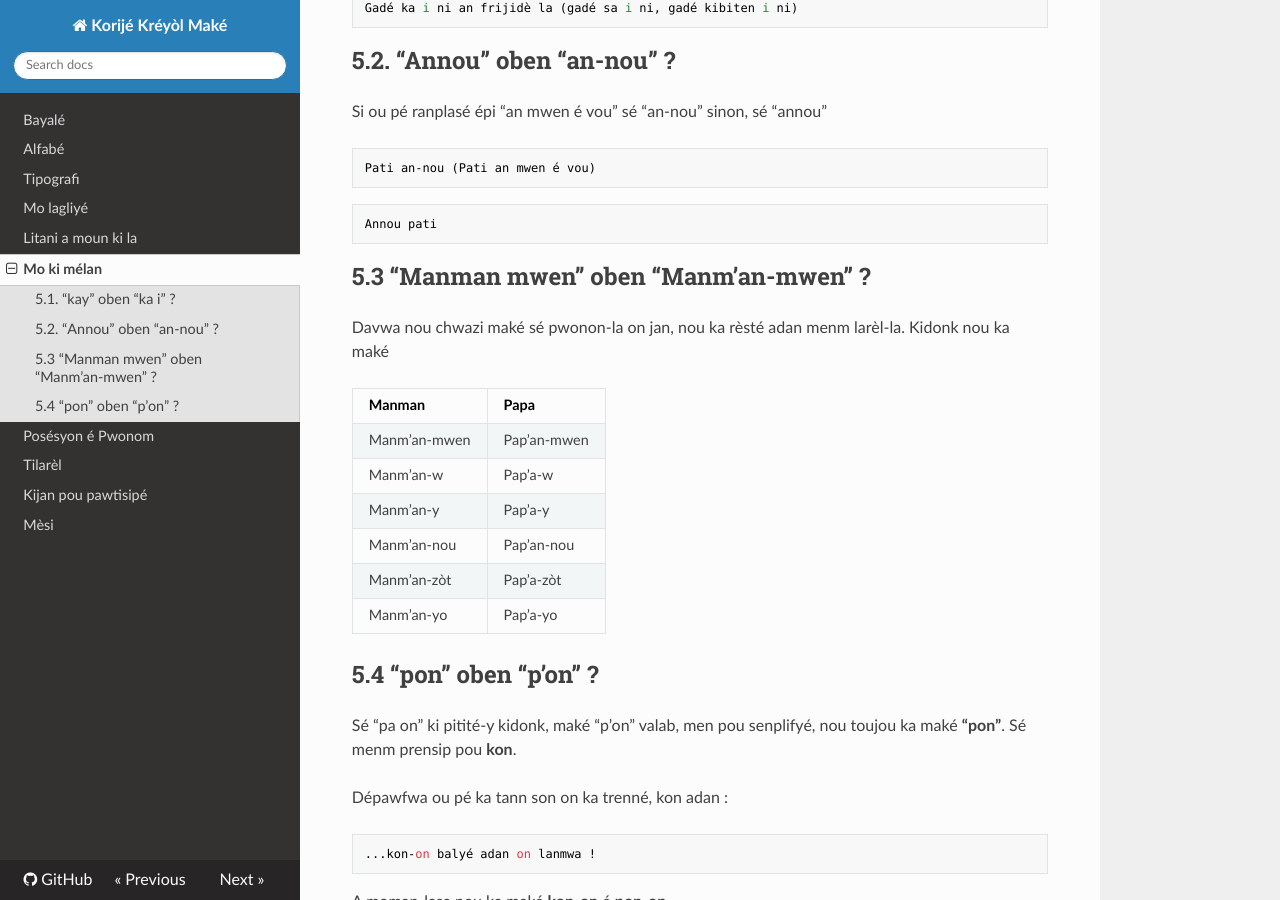
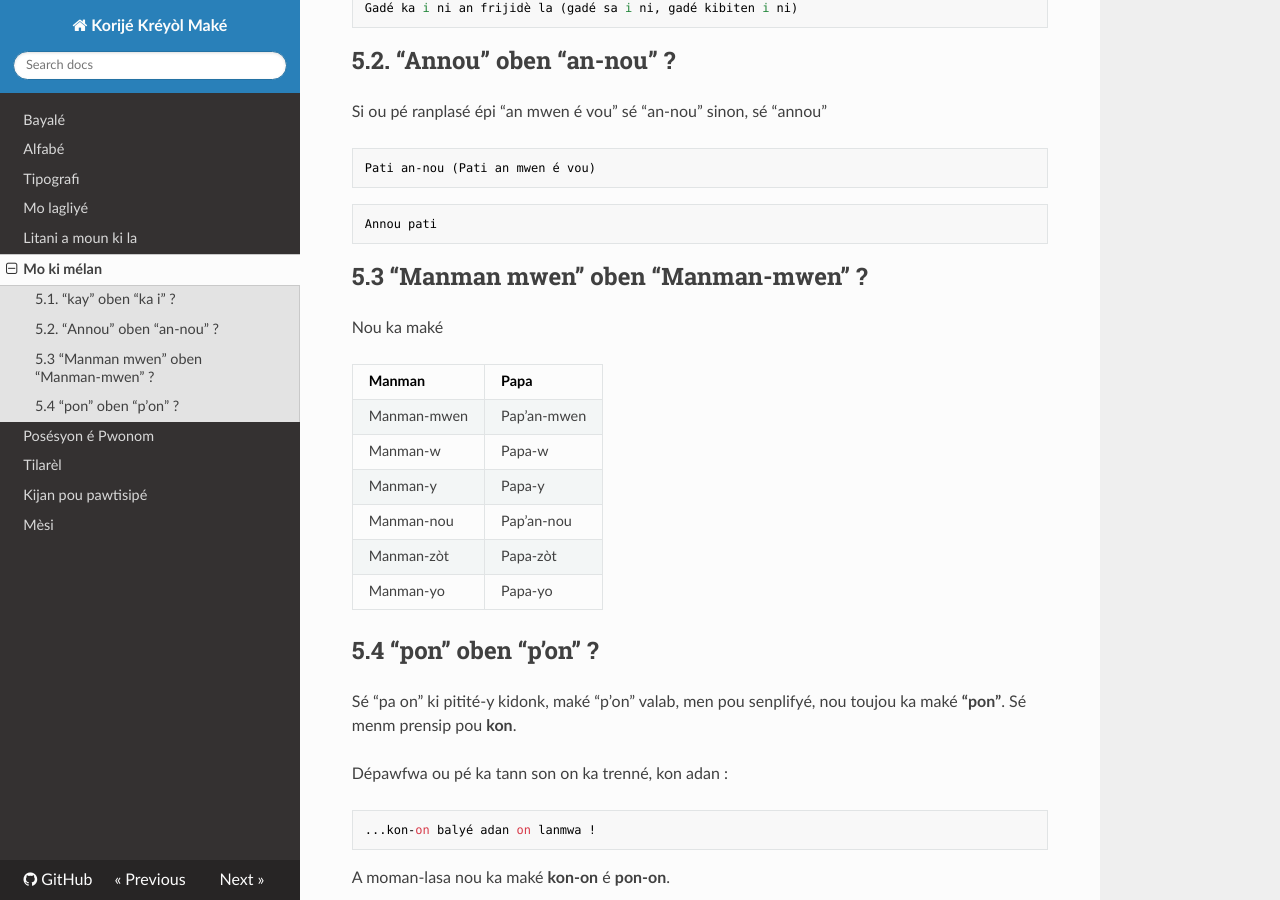
Before and after one commit to grankontel/kkm, an MkDocs documentation site: the page built from docs/koreksyon.md, in a window 1280 px wide and 900 px high, scrolled down 580 px. Built offline with MkDocs 1.6.1, drawn with Linux system fonts in a browser that asks for light colours; nearby versions of some CDN libraries.

Commit message:
Miwna
korèksyon a Miwna

````diff
--- a/docs/koreksyon.md
+++ b/docs/koreksyon.md
@@ -36,18 +36,18 @@ Pati an-nou (Pati an mwen é vou)
 Annou pati
 ```
 
-## 5.3 "Manman mwen" oben "Manm'an-mwen" ?
+## 5.3 "Manman mwen" oben "Manman-mwen" ?
 
-Davwa nou chwazi maké sé pwonon-la on jan, nou ka rèsté adan menm larèl-la. Kidonk nou ka maké
+Nou ka maké
 
-| Manman          | Papa        |
-|-----------------|-------------|
-| Manm'an-mwen    | Pap'an-mwen |
-| Manm'an-w       | Pap'a-w     |
-| Manm'an-y       | Pap'a-y     |
-| Manm'an-nou     | Pap'an-nou  |
-| Manm'an-zòt     | Pap'a-zòt   |
-| Manm'an-yo      | Pap'a-yo    |
+| Manman         | Papa        |
+|----------------|-------------|
+| Manman-mwen    | Pap'an-mwen |
+| Manman-w       | Papa-w      |
+| Manman-y       | Papa-y      |
+| Manman-nou     | Pap'an-nou  |
+| Manman-zòt     | Papa-zòt    |
+| Manman-yo      | Papa-yo     |
 
 ## 5.4 "pon" oben "p'on" ?
 
````
Also changed, not shown: docs/mo_lagliye.md (+8 -2 lines).
